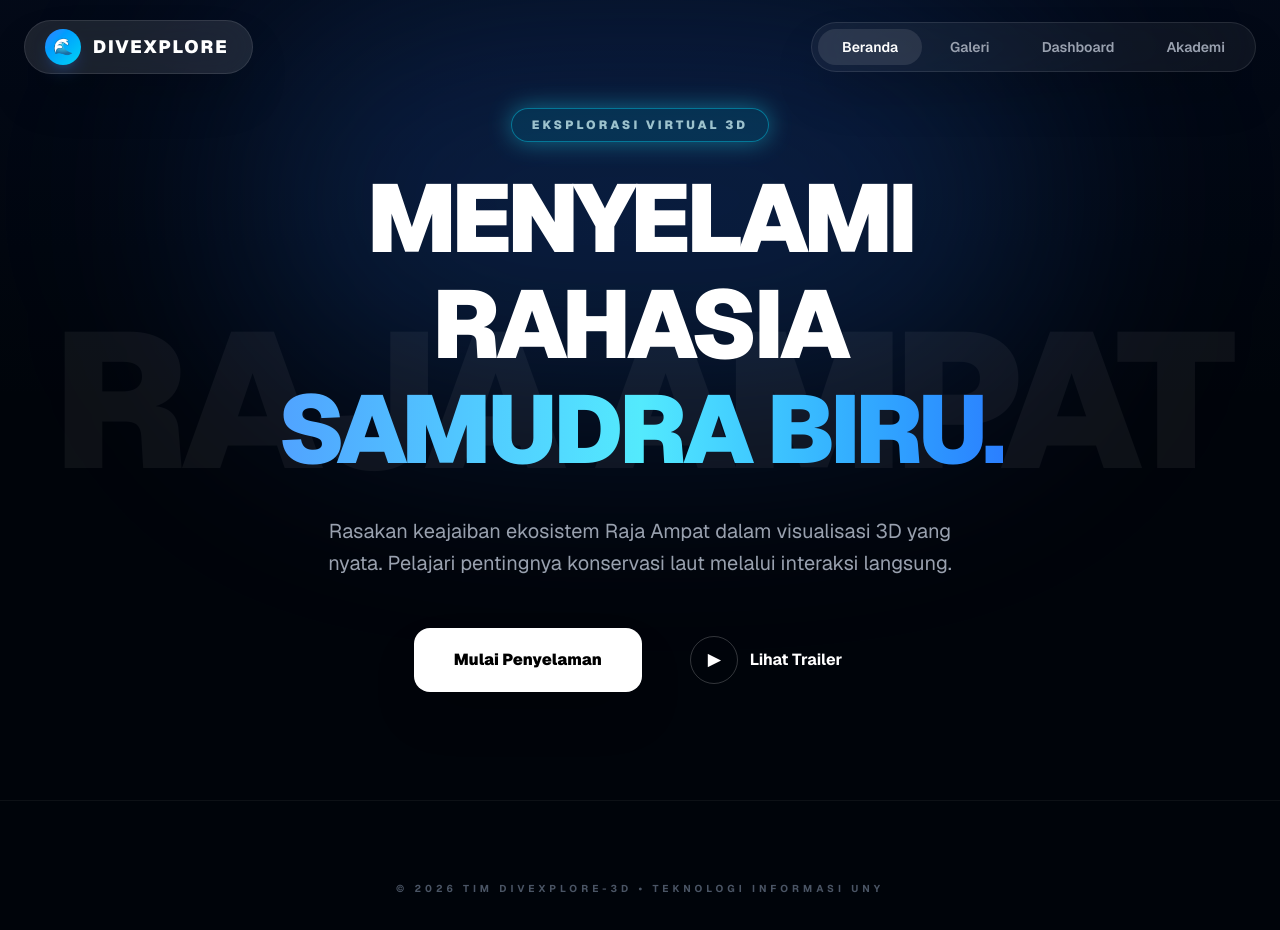
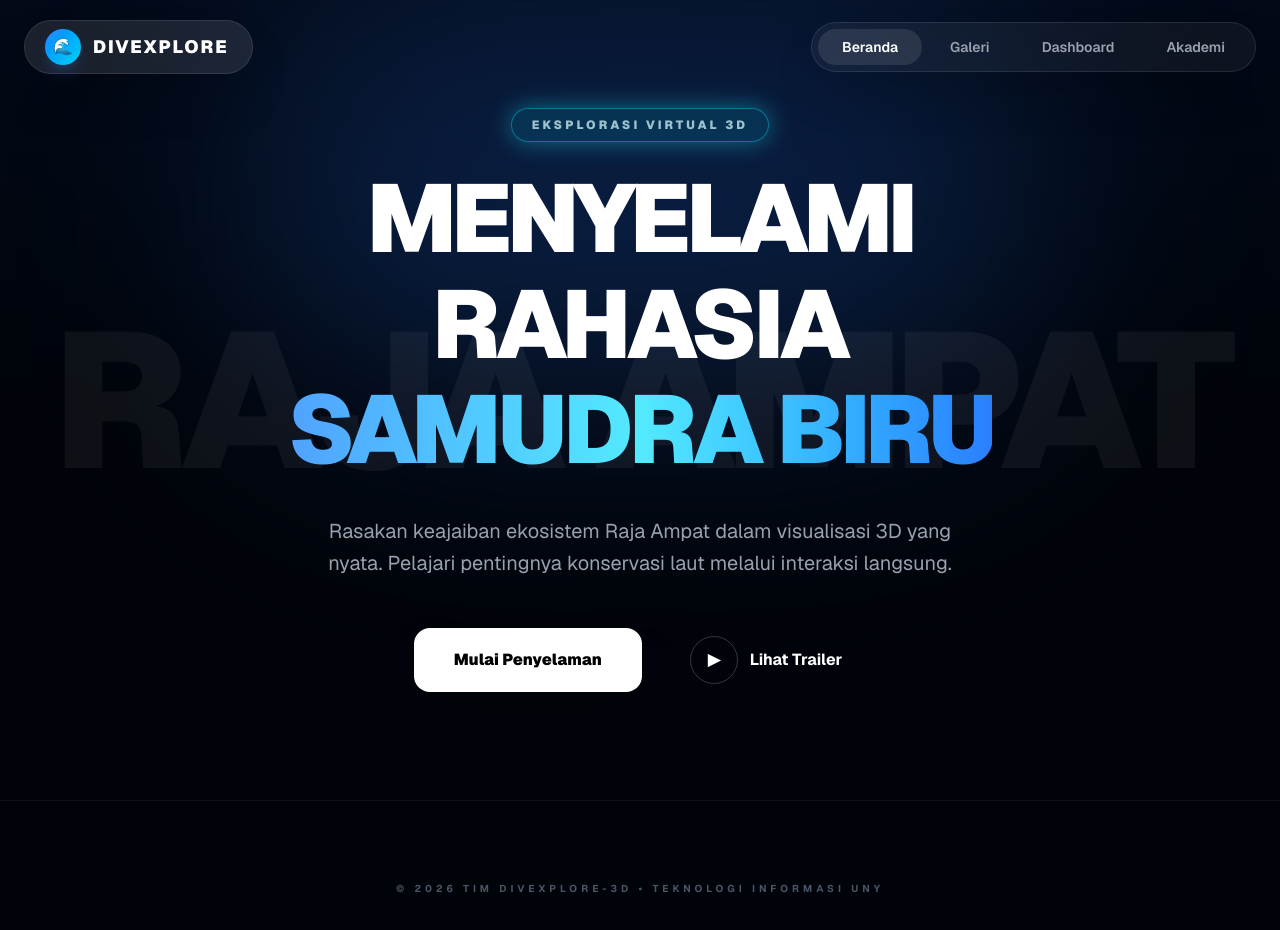
Before and after one commit to alysasalsaa/dive3d, a Next.js app in the folder frontend/: page / in a window 1280 px wide. Shown: the top 930 px of the page. Built offline with nearby package versions, Linux system fonts and the light colour scheme.

Commit message:
feat: remove . from SAMUDRA BIRU

```diff
--- a/frontend/app/page.tsx
+++ b/frontend/app/page.tsx
@@ -103,7 +103,7 @@ export default function HomePage() {
           <h1 className="text-6xl md:text-8xl font-black mb-8 leading-[1.1] tracking-tighter">
             MENYELAMI RAHASIA <br />
             <span className="text-transparent bg-clip-text bg-gradient-to-r from-blue-400 via-cyan-300 to-blue-500 text-glow">
-              SAMUDRA BIRU.
+              SAMUDRA BIRU
             </span>
           </h1>
           <p className="text-gray-400 max-w-2xl mx-auto text-lg md:text-xl mb-12 leading-relaxed">
```
